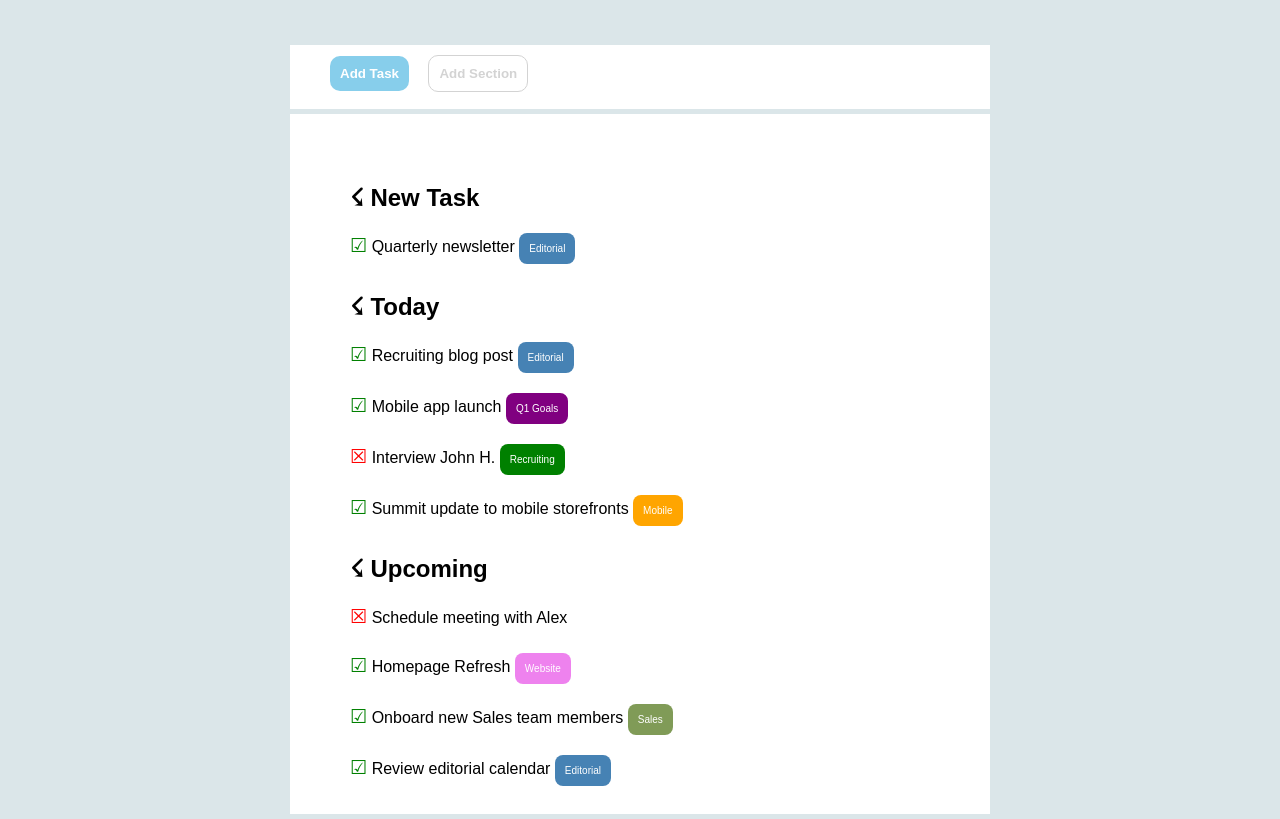
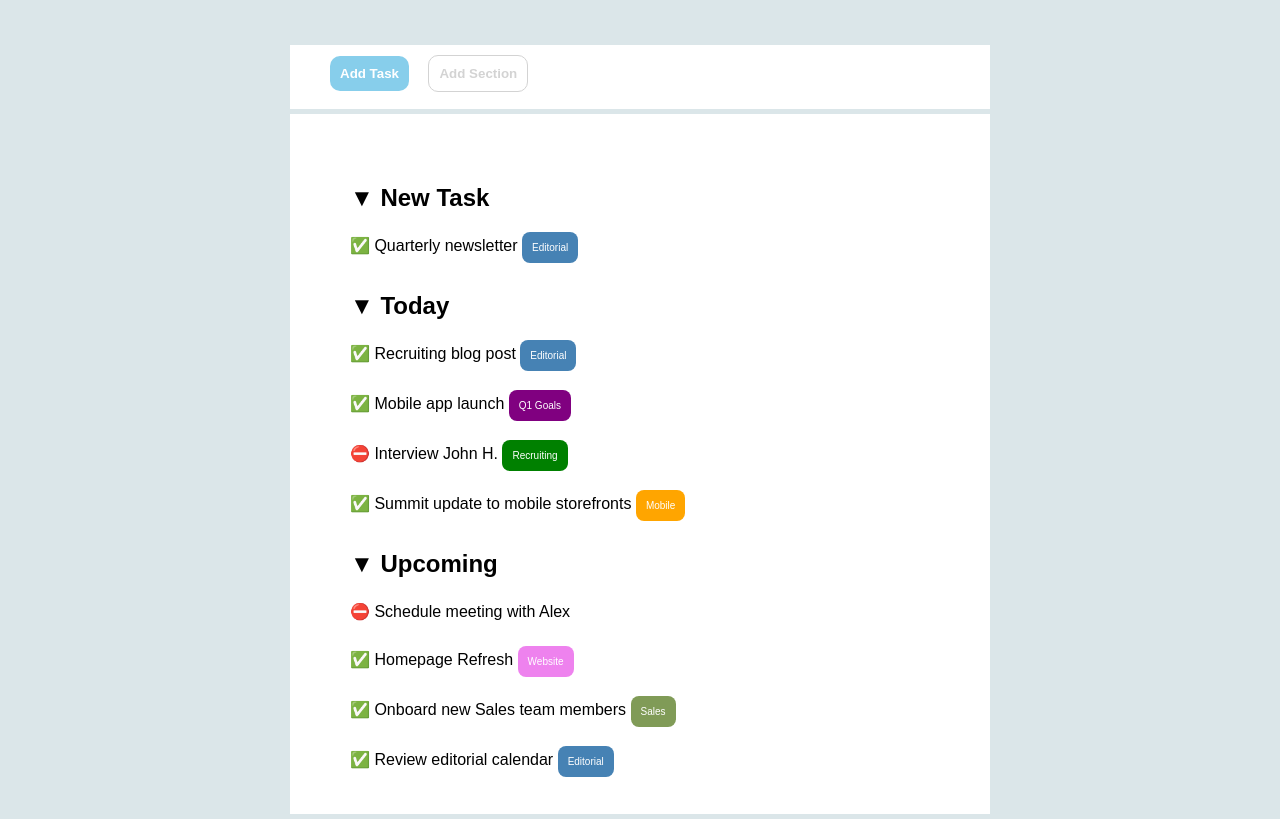
Before and after one commit to SaraDonzellini/html-css-toboolist, a plain HTML site: page index.html in a window 1280 px wide. Shown: the part 43-862 px from the top of the page. Drawn offline with Linux system fonts and the light colour scheme.

Commit message:
changed to unordered list

```diff
--- a/css/style.css
+++ b/css/style.css
@@ -67,13 +67,19 @@ div.general{
 }
 
 .check{
-  color: green;
-  font-size: larger;
+  list-style-type: none;
+}
+
+li.check::before{
+  content: "✅" ;
 }
 
 .uncheck{
-  color: red;
-  font-size: larger;
+  list-style-type: none;
+}
+
+li.uncheck::before{
+  content: "⛔" ;
 }
 
 span.tags{
--- a/index.html
+++ b/index.html
@@ -19,22 +19,55 @@
       </section>
       <section class="list">
         <div class="general new-task">
-          <h2>&#9735; New Task</h2>
-          <p><span class="check">&#9745;</span> Quarterly newsletter <span class="tags editorial">Editorial</span></p>
+          <h2>&#9660; New Task</h2>
+          <ul>
+            <li class="check">
+              <!-- <span class="check">&#9745;</span>  -->
+              Quarterly newsletter <span class="tags editorial">Editorial</span>
+            </li>
+          </ul>
         </div>
         <div class="general today">
-          <h2>&#9735; Today</h2>
-          <p><span class="check">&#9745;</span> Recruiting blog post <span class="tags editorial">Editorial</span></p>
-          <p><span class="check">&#9745;</span> Mobile app launch <span class="tags q1goals">Q1 Goals</span></p>
-          <p><span class="uncheck">&#9746;</span> Interview John H. <span class="tags recruiting">Recruiting</span></p>
-          <p><span class="check">&#9745;</span> Summit update to mobile storefronts <span class="tags mobile">Mobile</span></p>
+          <h2>&#9660; Today</h2>
+          <ul>
+            <li class="check">
+              <!-- <span class="check">&#9745;</span>  -->
+              Recruiting blog post <span class="tags editorial">Editorial</span>
+            </li>
+            <li class="check">
+              <!-- <span class="check">&#9745;</span>  -->
+              Mobile app launch <span class="tags q1goals">Q1 Goals</span>
+            </li>
+            <li class="uncheck">
+              <!-- <span class="uncheck">&#9746;</span>  -->
+              Interview John H. <span class="tags recruiting">Recruiting</span>
+            </li>
+            <li class="check">
+              <!-- <span class="check">&#9745;</span>  -->
+              Summit update to mobile storefronts <span class="tags mobile">Mobile</span>
+            </li>
+          </ul>
         </div>
         <div class="general upcoming">
-          <h2>&#9735; Upcoming</h2>
-          <p><span class="uncheck">&#9746;</span> Schedule meeting with Alex</p>
-          <p><span class="check">&#9745;</span> Homepage Refresh <span class="tags website">Website</span></p>
-          <p><span class="check">&#9745;</span> Onboard new Sales team members <span class="tags sales">Sales</span></p>
-          <p><span class="check">&#9745;</span> Review editorial calendar <span class="tags editorial">Editorial</span></p>
+          <h2>&#9660; Upcoming</h2>
+          <ul>
+            <li class="uncheck">
+              <!-- <span class="uncheck">&#9746;</span>  -->
+              Schedule meeting with Alex
+            </li>
+            <li class="check">
+              <!-- <span class="check">&#9745;</span>  -->
+              Homepage Refresh <span class="tags website">Website</span>
+            </li>
+            <li class="check">
+              <!-- <span class="check">&#9745;</span>  -->
+              Onboard new Sales team members <span class="tags sales">Sales</span>
+            </li>
+            <li class="check">
+              <!-- <span class="check">&#9745;</span>  -->
+              Review editorial calendar <span class="tags editorial">Editorial</span>
+            </li>
+          </ul>
         </div>
       </section>
     </main>
```
